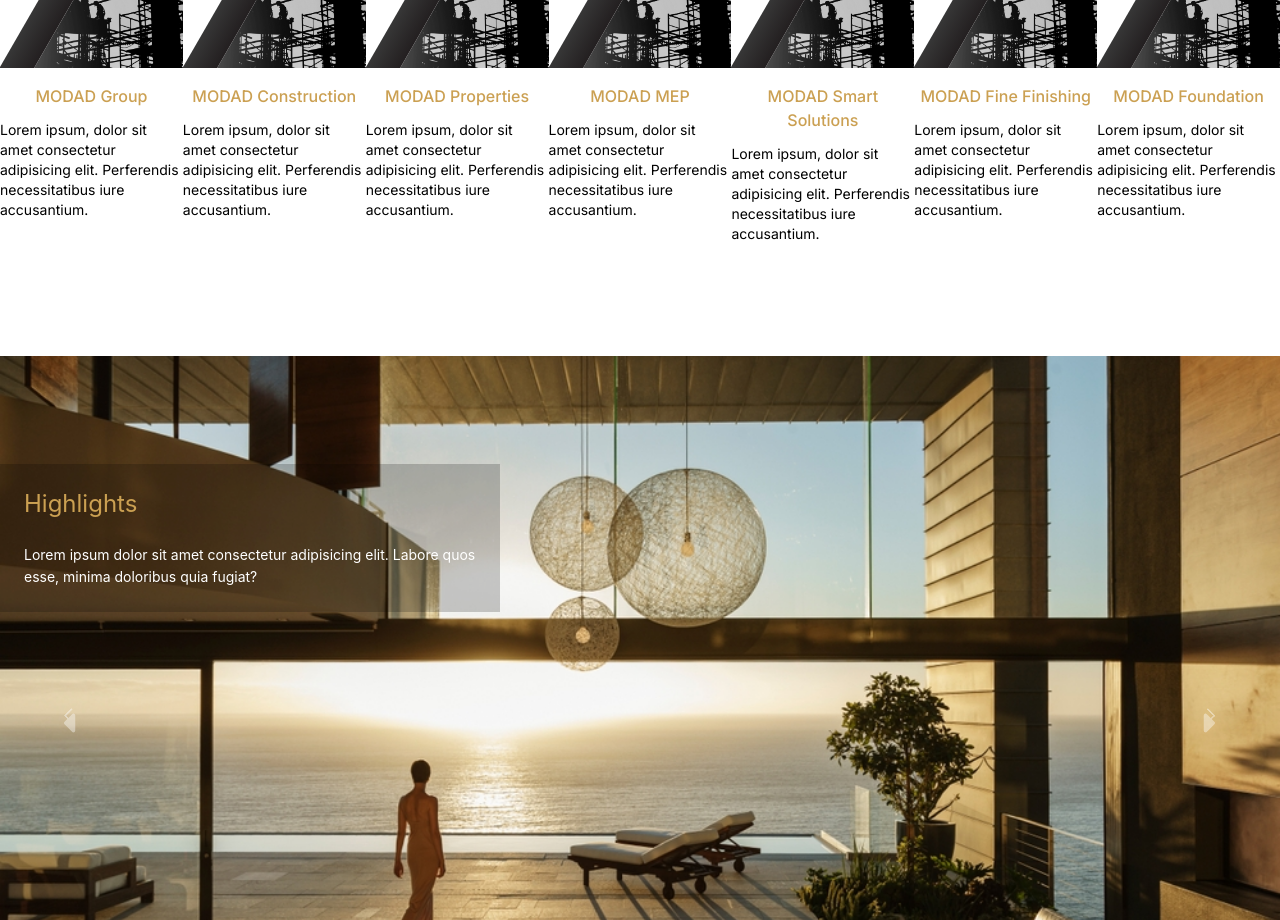
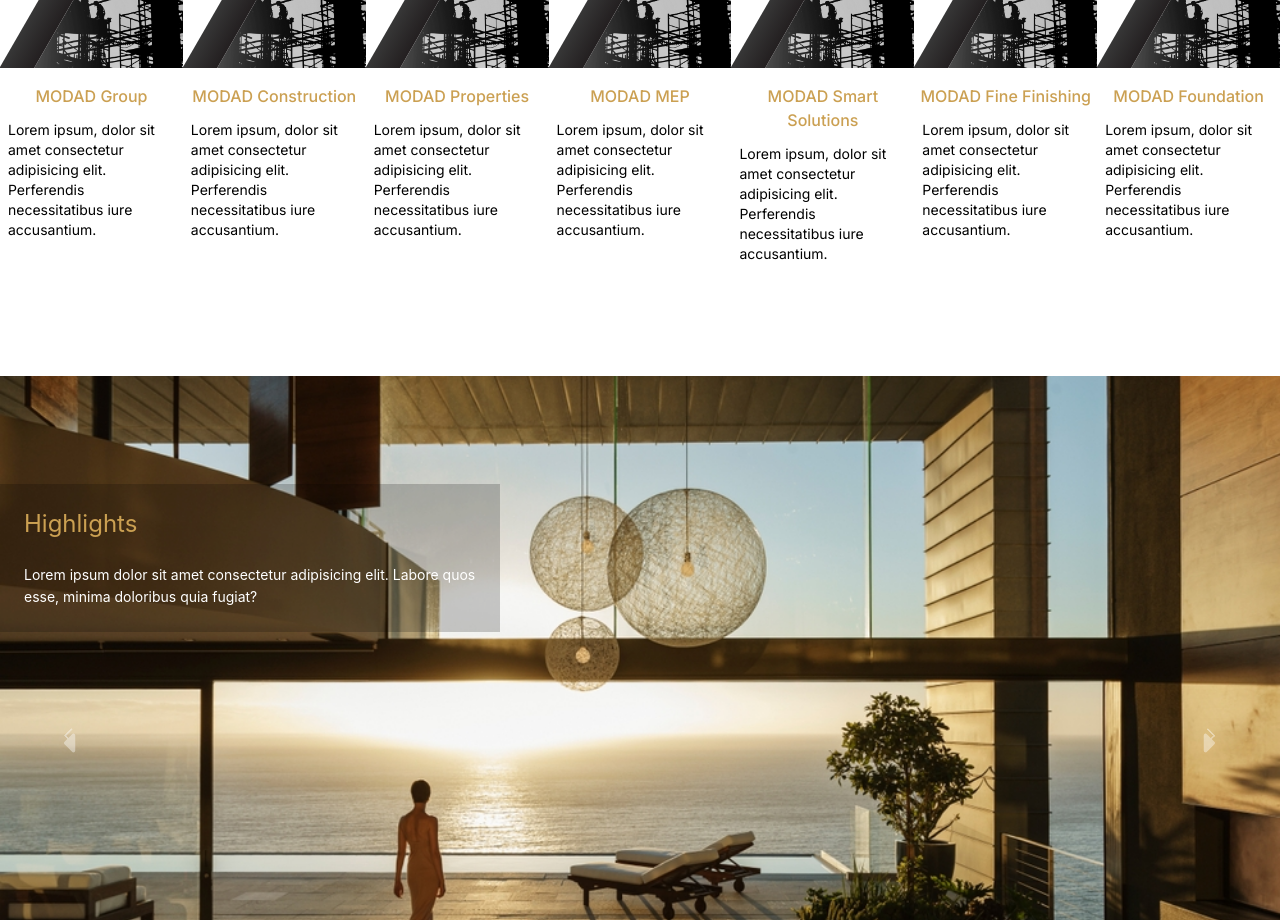
Before and after one commit to Sherif-jr/modad-construction-nextjs, a Next.js app: page / in a window 1280 px wide. Shown: the part 1920-2840 px from the top of the page. Built offline with nearby package versions, Linux system fonts and the light colour scheme.

Commit message:
fix: style fixes

```diff
--- a/src/components/UI/HomeExpCard.tsx
+++ b/src/components/UI/HomeExpCard.tsx
@@ -18,7 +18,7 @@
         </div>
       </div>
       <h3 className="text-primary text-center mt-4 font-medium">{title}</h3>
-      <p className="mt-3 text-sm">{description}</p>
+      <p className="mt-3 text-sm px-2">{description}</p>
     </div>
   );
 };
```
